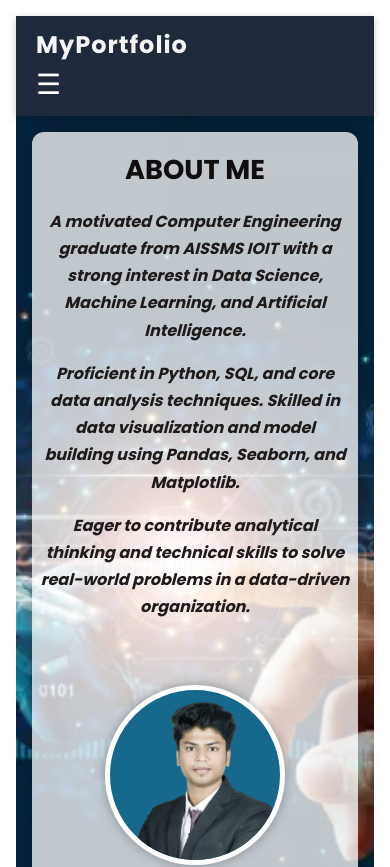
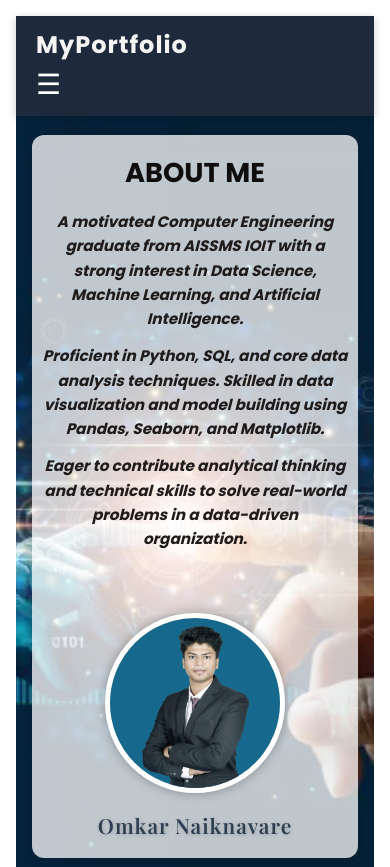
Before and after one commit to omkar300/portfolio, a React (Create React App) app: page / in a window 390 px wide. Shown: the top 867 px of the page. Built offline with nearby package versions, Linux system fonts and the light colour scheme.

Commit message:
Update About.css

```diff
--- a/src/components/About/About.css
+++ b/src/components/About/About.css
@@ -60,6 +60,9 @@
   color: #201b1b;
   text-shadow: #ffffff;
   transition: transform 0.3s ease;
+  word-wrap: break-word;
+  width: 100%;
+  box-sizing: border-box;
 }
 
 .about-description:hover {
@@ -83,13 +86,12 @@
   border-radius: 50%;
   border: 5px solid #ffffff;
   background-color: rgb(22, 104, 140);
-  object-fit: cover;
-  object-position: center top; /* ✅ Center horizontally, top vertically */
+  object-fit: contain;            /* ✅ Shows full image */
+  object-position: center;        /* ✅ Keeps image centered */
   margin-top: 0;
   box-shadow: 0 0 12px rgba(0, 0, 0, 0.3);
   transition: transform 0.3s ease;
 }
-
 
 .about-image:hover {
   transform: scale(1.03);
@@ -111,7 +113,7 @@
   color: #000000;
 }
 
-/* ✅ Fully Responsive Fixes */
+/* ✅ Responsive: Tablets and below */
 @media screen and (max-width: 768px) {
   .about {
     padding: 1rem;
@@ -134,8 +136,9 @@
   }
 
   .about-description {
-    font-size: 1.1rem;
+    font-size: 1.05rem;
     line-height: 1.7;
+    margin-bottom: 0.8rem;
   }
 
   .about-right {
@@ -152,6 +155,7 @@
   }
 }
 
+/* ✅ Responsive: Phones and small screens */
 @media screen and (max-width: 480px) {
   .about-container {
     padding: 1rem 0.5rem;
@@ -162,7 +166,8 @@
   }
 
   .about-description {
-    font-size: 1rem;
+    font-size: 0.95rem;
+    line-height: 1.6;
   }
 
   .about-image {
```
